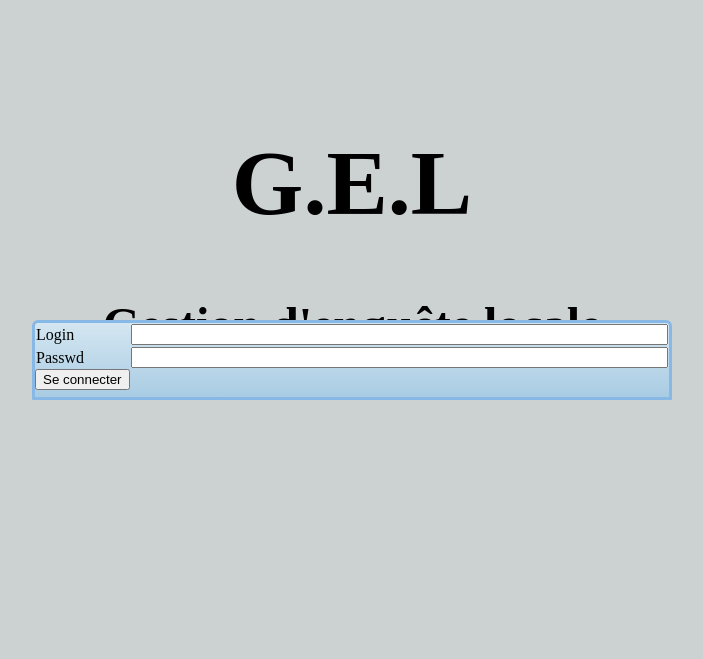
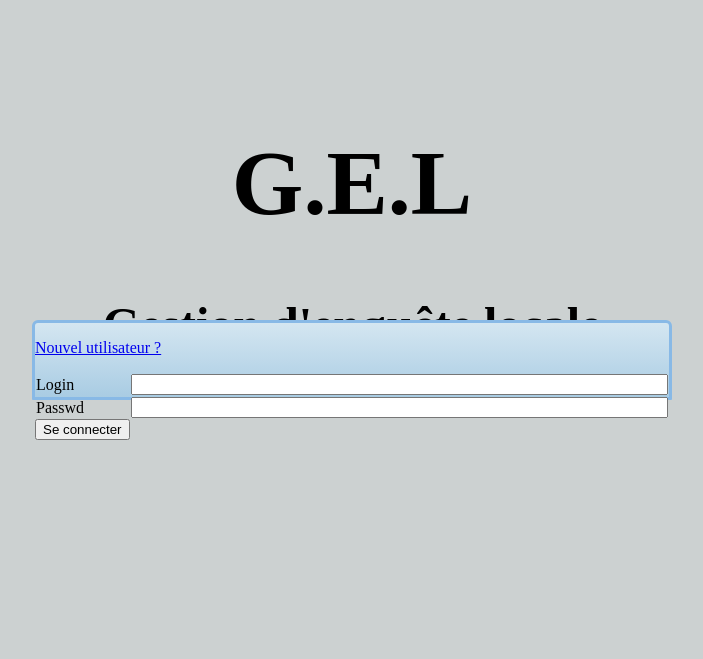
Before and after one commit to thoced/php-gestion-enquete, a PHP site: page /App/Login/LoginView.php?target_link=CHECKLOGIN in a window 1280 px wide. Shown: the top 659 px of the page, without its empty margins (288-991 px from the left). Run offline with PHP 8.4, Linux system fonts and the light colour scheme.

Commit message:
- ajout link nouvel utilisateur

```diff
--- a/App/Login/LoginView.php
+++ b/App/Login/LoginView.php
@@ -25,6 +25,9 @@
             <td><input maxlength="64" size="64" name="passwd" type="password"><br>
             </td>
           </tr>
+          <tr>
+               <p><a class="user" href="?target_link=NEWUSER">Nouvel utilisateur ?</a>
+          </tr>
         </tbody>
       </table>
       <input formmethod="post" name="submit" type="submit" value="Se connecter">
```
